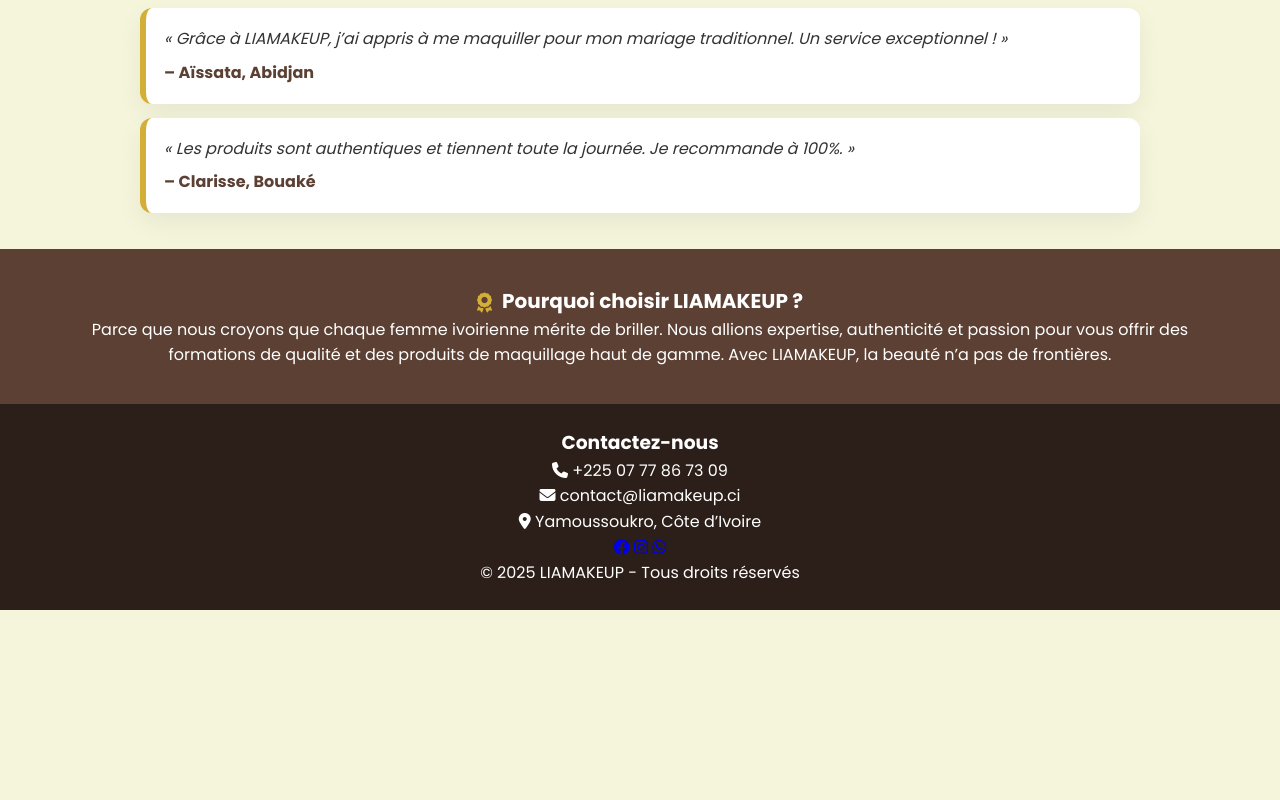
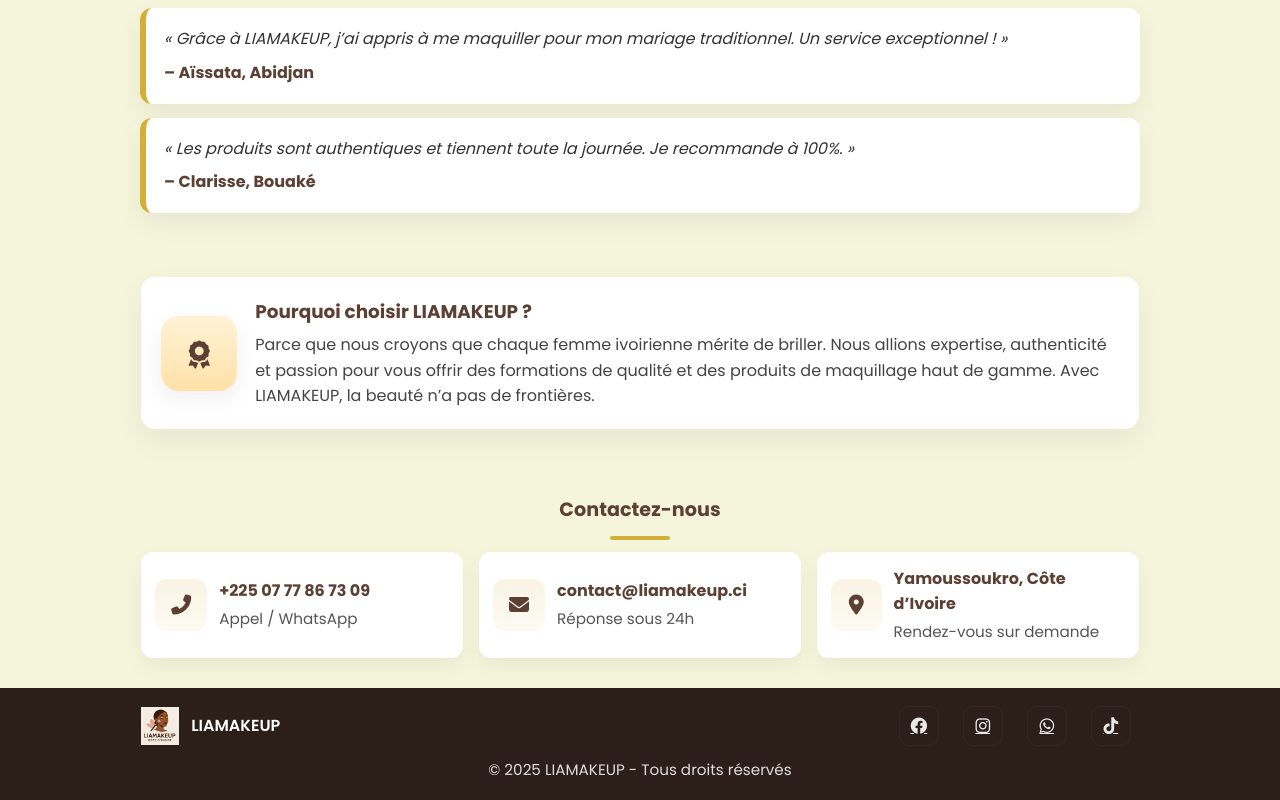
Before and after one commit to Angeicam/LIAMAKEUP_Cordelia, a plain HTML site: page index.html in a window 1280 px wide. Shown: the part 1524-2324 px from the top of the page. Before the commit the page ends 2134 px from the top, so only its background shows below. Drawn offline with Linux system fonts and the light colour scheme.

Commit message:
Update index.html

```diff
--- a/index.html
+++ b/index.html
@@ -12,13 +12,16 @@
 :root{
   --topbar-height:44px;
   --header-height:64px;
-  --accent:#D4AF37;
-  --brand-bg:#5C4033;
-  --muted-bg:#f5f5dc;
+  --accent:#D4AF37;      /* doré */
+  --brand-bg:#5C4033;    /* brun marque */
+  --muted-bg:#f5f5dc;    /* beige léger */
   --text:#333;
   --btn-radius:28px;
   --vh:1vh;
-  --hero-mobile-y:50%; /* valeur par défaut */
+  --hero-mobile-y:50%;   /* MOBILE: plus grand = descend plus (réglé à 50%) */
+  --card-radius:14px;
+  --gap:16px;
+  --social-size:40px;
 }
 
 /* reset */
@@ -55,7 +58,7 @@ header{
 /* Desktop nav */
 .nav-wrap{display:flex; align-items:center; gap:12px}
 nav{display:flex; gap:8px; align-items:center}
-nav a{ color:#fff; text-decoration:none; font-weight:600; padding:8px 10px; border-radius:8px; font-size:.95rem; display:inline-flex; align-items:center; justify-content:center; transition:all .18s ease; }
+nav a{ color:#fff; text-decoration:none; font-weight:600; padding:8px 10px; border-radius:8px; font-size:.95rem; display:inline-flex; align-items:center; justify-content:center; transition:all .18s ease; gap:8px; }
 nav a:hover{ color:var(--brand-bg); background:var(--accent) }
 nav a.active{
   background:var(--accent);
@@ -64,13 +67,13 @@ nav a.active{
   box-shadow: 0 6px 14px rgba(92,64,51,0.12);
 }
 
-/* Hamburger */
+/* Hamburger (mobile) */
 .nav-toggle{
   display:none;
   background:transparent;
   border:0;
   color:#fff;
-  font-size:1.25rem;
+  font-size:1.2rem;
   padding:8px;
   border-radius:8px;
   align-items:center;
@@ -134,14 +137,8 @@ nav.open a.active{
   text-align:left;
   color:#333;
 }
-.services-intro .single{
-  display:block;
-}
-.services-intro .single .text{
-  font-size:.98rem;
-  color:#444;
-  line-height:1.5;
-}
+.services-intro .single{ display:block; }
+.services-intro .single .text{ font-size:.98rem; color:#444; line-height:1.5; }
 .services-intro .single .text b{ color:var(--brand-bg); }
 
 /* service cards */
@@ -165,27 +162,94 @@ nav.open a.active{
 }
 .testimonials .testimonial .author{ display:block; margin-top:8px; font-weight:700; font-style:normal; color:var(--brand-bg) }
 
-/* about (avec icône) */
-.about{ background:var(--brand-bg); color:#fff; padding:36px 4vw; text-align:center; }
-.about h2{ display:inline-flex; align-items:center; gap:10px; justify-content:center; font-size:1.25rem; }
-.about h2 i{ color:var(--accent); font-size:1.25rem; display:inline-block; transform:translateY(2px); }
+/* ABOUT: carte avec icône à gauche */
+.about-wrap{ max-width:1100px; margin:28px auto; padding:0 4vw; }
+.about-card{
+  background:#fff;
+  border-radius:var(--card-radius);
+  padding:20px;
+  display:flex;
+  gap:18px;
+  align-items:center;
+  box-shadow:0 12px 30px rgba(0,0,0,0.06);
+}
+.about-icon{
+  flex:0 0 76px;
+  height:76px;
+  border-radius:18px;
+  display:inline-grid;
+  place-items:center;
+  background: linear-gradient(180deg, #FFF2D6, #FFE1A8);
+  box-shadow: 0 8px 20px rgba(92,64,51,0.08), inset 0 1px 0 rgba(255,255,255,0.6);
+}
+.about-icon i{ font-size:28px; color:var(--brand-bg); transform:translateY(2px); }
+.about-content h2{ margin:0 0 6px 0; color:var(--brand-bg); font-size:1.15rem; }
+.about-content p{ margin:0; color:#444; line-height:1.6; }
 
-/* footer/other */
-footer{ background:#2c1e18; color:#fff; text-align:center; padding:24px 4vw }
+/* Contact block (réorganisé, grille responsive) */
+.contact-block{ max-width:1100px; margin:28px auto 12px; padding:18px 4vw; }
+.contact-grid{
+  display:grid;
+  grid-template-columns:repeat(3,1fr);
+  gap:var(--gap);
+}
+.contact-item{
+  background:#fff;
+  border-radius:12px;
+  padding:14px;
+  display:flex;
+  gap:12px;
+  align-items:center;
+  box-shadow:0 8px 20px rgba(0,0,0,0.05);
+}
+.contact-bubble{
+  width:52px; height:52px; border-radius:12px;
+  display:grid; place-items:center;
+  background: linear-gradient(180deg, rgba(212,175,55,0.14), rgba(212,175,55,0.06));
+  color:var(--brand-bg);
+  font-size:20px;
+}
+.contact-item .meta{ font-weight:700; color:var(--brand-bg) }
+.contact-item .sub{ font-size:.95rem; color:#555; margin-top:3px; }
 
-/* responsive tweaks */
+/* Footer bottom */
+.site-footer{
+  background:#2c1e18; color:#fff; text-align:center; padding:18px 4vw; margin-top:12px;
+}
+.site-footer .social a{
+  color:rgba(255,255,255,0.9);
+  margin:0 8px;
+  font-size:1.05rem;
+  display:inline-flex;
+  align-items:center;
+  justify-content:center;
+  width:var(--social-size);
+  height:var(--social-size);
+  border-radius:10px;
+  transition:all .15s ease;
+  background:transparent;
+  border:1px solid rgba(255,255,255,0.04);
+}
+.site-footer .social a:hover{ color:var(--brand-bg); background: rgba(255,255,255,0.06); transform:translateY(-3px); }
+.site-footer .social a .fa-tiktok { font-size:1.05rem; }
+
+/* small screens responsive */
+@media (max-width:1024px){
+  .about-card{ padding:18px; gap:14px; }
+  .about-icon{ width:64px; height:64px; border-radius:14px }
+}
 @media (max-width:900px){ .logo img{ height:42px } }
 @media (max-width:768px){
   :root{
     --topbar-height:56px;
     --header-height:56px;
-    /* mobile : descend un peu par rapport à avant (réglé à 40%) */
-    --hero-mobile-y:40%;
     --mobile-hero-vh:44;
   }
   .topbar{ justify-content:space-between; padding:6px 4vw; }
   .nav-toggle{ display:inline-flex; }
   nav{ display:none; }
+
+  /* hero mobile: utilise la variable --hero-mobile-y définie en :root (50%) */
   .hero{
     height: calc(var(--vh,1vh) * var(--mobile-hero-vh) - var(--topbar-height) - var(--header-height));
     min-height:30vh;
@@ -193,14 +257,23 @@ footer{ background:#2c1e18; color:#fff; text-align:center; padding:24px 4vw }
     justify-content:center;
     padding-top:6px;
   }
-  /* use the variable to move hero content down (increase to descend) */
   .hero-content{ padding-top:6px; transform: translateY(var(--hero-mobile-y)); -webkit-transform: translateY(var(--hero-mobile-y)); }
   .hero::after{ background: rgba(0,0,0,0.12); }
+
+  /* services / cards */
   .services-intro{ padding:10px 4vw 16px; }
   .service-cards{ padding:8px 4vw 32px; }
 
-  /* make testimonials stack nicely on mobile */
+  /* testimonials -> spacing */
   .testimonials .container{ padding:0 4px; gap:10px; }
+
+  /* ABOUT: stack vertically on small screens */
+  .about-card{ flex-direction:column; align-items:flex-start; gap:12px; padding:16px; }
+  .about-icon{ width:56px; height:56px; border-radius:12px; }
+  .about-content h2{ font-size:1.05rem; }
+
+  /* CONTACT grid -> one column */
+  .contact-grid{ grid-template-columns:1fr; }
 }
 @media (max-width:420px){
   :root{ --topbar-height:56px; --header-height:54px }
@@ -209,7 +282,7 @@ footer{ background:#2c1e18; color:#fff; text-align:center; padding:24px 4vw }
   .hero-content{ transform: translateY(calc(var(--hero-mobile-y) + 2%)); -webkit-transform: translateY(calc(var(--hero-mobile-y) + 2%)); }
 }
 
-/* accessibility focus */
+/* focus */
 .show-focus-outline :focus { outline: 3px solid rgba(212,175,55,0.25); outline-offset:3px; }
 
 /* touches */
@@ -244,12 +317,12 @@ a,button{-webkit-tap-highlight-color:rgba(0,0,0,0.06)}
     </button>
 
     <nav id="mainNav" aria-label="Menu principal">
-      <!-- garde la classe "active" sur la page courante (ici Accueil) -->
-      <a href="index.html" class="active" aria-current="page">Accueil</a>
-      <a href="formation.html">Formations</a>
-      <a href="produits.html">Produits</a>
-      <a href="propos.html">À propos</a>
-      <a href="#contact">Contact</a>
+      <!-- Pour que la page active soit indiquée, garde la classe "active" sur le lien courant -->
+      <a href="index.html" class="active" aria-current="page"><i class="fas fa-home" aria-hidden="true"></i>&nbsp;Accueil</a>
+      <a href="formation.html"><i class="fas fa-chalkboard-teacher" aria-hidden="true"></i>&nbsp;Formations</a>
+      <a href="produits.html"><i class="fas fa-box-open" aria-hidden="true"></i>&nbsp;Produits</a>
+      <a href="propos.html"><i class="fas fa-info-circle" aria-hidden="true"></i>&nbsp;À propos</a>
+      <a href="#contact"><i class="fas fa-phone-alt" aria-hidden="true"></i>&nbsp;Contact</a>
     </nav>
   </div>
 </header>
@@ -330,24 +403,71 @@ a,button{-webkit-tap-highlight-color:rgba(0,0,0,0.06)}
   </div>
 </section>
 
-<!-- About -->
-<section class="about" aria-labelledby="aboutTitle">
-  <h2 id="aboutTitle"><i class="fas fa-award" aria-hidden="true"></i> Pourquoi choisir LIAMAKEUP ?</h2>
-  <p>Parce que nous croyons que chaque femme ivoirienne mérite de briller. Nous allions expertise, authenticité et passion pour vous offrir des formations de qualité et des produits de maquillage haut de gamme. Avec LIAMAKEUP, la beauté n’a pas de frontières.</p>
+<!-- About (nouvelle disposition pro) -->
+<section class="about-wrap" aria-labelledby="aboutTitle">
+  <div class="about-card" role="region" aria-label="Pourquoi choisir LIAMAKEUP">
+    <div class="about-icon" aria-hidden="true">
+      <i class="fas fa-award" title="Qualité & reconnaissance"></i>
+    </div>
+    <div class="about-content">
+      <h2 id="aboutTitle">Pourquoi choisir LIAMAKEUP ?</h2>
+      <p>Parce que nous croyons que chaque femme ivoirienne mérite de briller. Nous allions expertise, authenticité et passion pour vous offrir des formations de qualité et des produits de maquillage haut de gamme. Avec LIAMAKEUP, la beauté n’a pas de frontières.</p>
+    </div>
+  </div>
+</section>
+
+<!-- Contact block -->
+<section class="contact-block" id="contact" aria-labelledby="contactTitle">
+  <h2 id="contactTitle" class="section-title">Contactez-nous</h2>
+
+  <div class="contact-grid" role="list">
+    <div class="contact-item" role="listitem" aria-label="Téléphone">
+      <div class="contact-bubble"><i class="fas fa-phone-alt" aria-hidden="true"></i></div>
+      <div>
+        <div class="meta">+225 07 77 86 73 09</div>
+        <div class="sub">Appel / WhatsApp</div>
+      </div>
+    </div>
+
+    <div class="contact-item" role="listitem" aria-label="Email">
+      <div class="contact-bubble"><i class="fas fa-envelope" aria-hidden="true"></i></div>
+      <div>
+        <div class="meta">contact@liamakeup.ci</div>
+        <div class="sub">Réponse sous 24h</div>
+      </div>
+    </div>
+
+    <div class="contact-item" role="listitem" aria-label="Adresse">
+      <div class="contact-bubble"><i class="fas fa-map-marker-alt" aria-hidden="true"></i></div>
+      <div>
+        <div class="meta">Yamoussoukro, Côte d’Ivoire</div>
+        <div class="sub">Rendez-vous sur demande</div>
+      </div>
+    </div>
+  </div>
 </section>
 
 <!-- Footer -->
-<footer role="contentinfo" id="contact">
-  <h3>Contactez-nous</h3>
-  <p><i class="fas fa-phone"></i> +225 07 77 86 73 09</p>
-  <p><i class="fas fa-envelope"></i> contact@liamakeup.ci</p>
-  <p><i class="fas fa-map-marker-alt"></i> Yamoussoukro, Côte d’Ivoire</p>
-  <p>
-    <a href="#" aria-label="Facebook"><i class="fab fa-facebook"></i></a>
-    <a href="#" aria-label="Instagram"><i class="fab fa-instagram"></i></a>
-    <a href="https://wa.me/2250777867309" aria-label="WhatsApp"><i class="fab fa-whatsapp"></i></a>
-  </p>
-  <p>&copy; 2025 LIAMAKEUP - Tous droits réservés</p>
+<footer class="site-footer" role="contentinfo" aria-label="Pied de page">
+  <div style="max-width:1100px;margin:0 auto;padding:0 4vw;">
+    <div style="display:flex;align-items:center;justify-content:space-between;gap:12px;flex-wrap:wrap;">
+      <div style="display:flex;gap:12px;align-items:center;">
+        <img src="logo_liamakeup_1.png" alt="LIAMAKEUP" style="height:38px;display:block">
+        <div style="font-weight:600;">LIAMAKEUP</div>
+      </div>
+
+      <div class="social" aria-hidden="false" style="display:flex;gap:8px;align-items:center;">
+        <a href="#" aria-label="Facebook" title="Facebook"><i class="fab fa-facebook"></i></a>
+        <a href="#" aria-label="Instagram" title="Instagram"><i class="fab fa-instagram"></i></a>
+        <a href="https://wa.me/2250777867309" aria-label="WhatsApp" title="WhatsApp"><i class="fab fa-whatsapp"></i></a>
+        <a href="#" aria-label="TikTok" title="TikTok"><i class="fab fa-tiktok"></i></a>
+      </div>
+    </div>
+
+    <div style="margin-top:12px;font-size:.95rem;color:rgba(255,255,255,0.85);">
+      &copy; 2025 LIAMAKEUP - Tous droits réservés
+    </div>
+  </div>
 </footer>
 
 <script>
@@ -401,6 +521,24 @@ a,button{-webkit-tap-highlight-color:rgba(0,0,0,0.06)}
     if(e.key === 'Escape' && nav.classList.contains('open')) closeUI();
   });
 })();
+
+/* Small helper: set .active link based on current URL (works for filename links) */
+(function(){
+  const links = document.querySelectorAll('#mainNav a');
+  const path = location.pathname.split('/').pop() || 'index.html';
+  links.forEach(a=>{
+    const href = a.getAttribute('href');
+    if(!href) return;
+    const hName = href.split('/').pop();
+    if(hName === path) {
+      a.classList.add('active');
+      a.setAttribute('aria-current','page');
+    } else {
+      a.classList.remove('active');
+      a.removeAttribute('aria-current');
+    }
+  });
+})();
 </script>
 
 </body>
```
